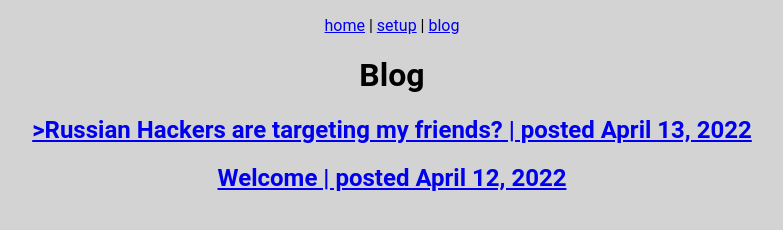
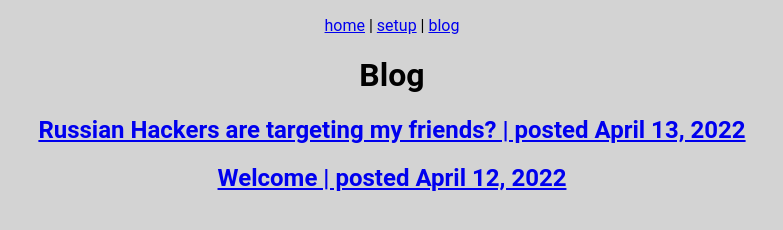
Before and after one commit to constantlydev/constantlydev.github.io, a plain HTML site: page blog.html in a window 1280 px wide. Shown: the whole page, without its empty margins (248-1031 px from the left). Drawn offline with Linux system fonts and the light colour scheme.

Commit message:
OOPS again

```diff
--- a/blog.html
+++ b/blog.html
@@ -15,7 +15,7 @@
     </nav>
     <h1> Blog </h1>
 
-    <h2> <a href="/blog/russian-hackers.html">>Russian Hackers are targeting my friends? | posted April 13, 2022</a></h2>
+    <h2> <a href="/blog/russian-hackers.html">Russian Hackers are targeting my friends? | posted April 13, 2022</a></h2>
 
     <h2> <a href="/blog/welcome.html">Welcome | posted April 12, 2022</a></h2>
 
```
